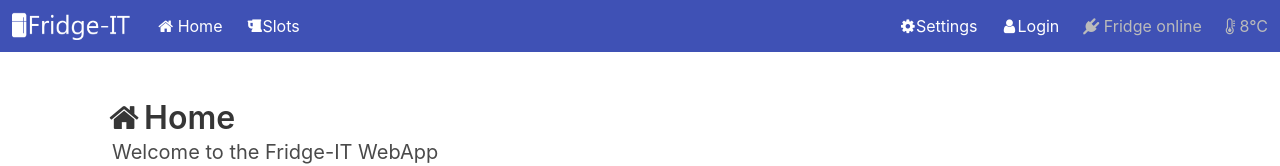
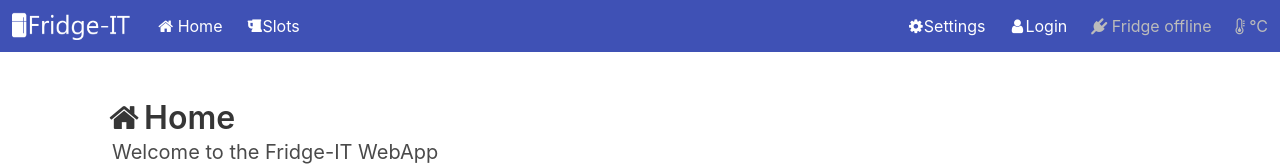
Before and after one commit to leo-mao/Fridge_IT, a Vue app: page / in a window 1280 px wide. Shown: the top 166 px of the page. Built offline with nearby package versions, Linux system fonts and the light colour scheme; no server answers.

Commit message:
the fridge temperature and status is now set with real data

```diff
--- a/src/App.vue
+++ b/src/App.vue
@@ -1,16 +1,18 @@
 <template>
   <div id="app">
-    <navbar></navbar>
+    <navbar :frigeTemperature="frigeTemperature" :fridgeStatus="fridgeStatus"></navbar>
 
     <div class="container">
       <!-- components -->
       <router-view></router-view>
     </div>
-    <footermobile></footermobile>
+    <footermobile :frigeTemperature="frigeTemperature" :fridgeStatus="fridgeStatus"></footermobile>
   </div>
 </template>
 
 <script>
+  import axios from 'axios';
+
   // styles
   import '../node_modules/bulma/css/bulma.css';
   import '../node_modules/font-awesome/css/font-awesome.css';
@@ -19,14 +21,26 @@
   import Navbar from './components/fragments/Navbar';
   import Footermobile from './components/fragments/Footermobile';
 
-  // scripts
-  // import './scripts/burger-toggle';
-
   export default {
     name: 'app',
     components: {
       Navbar,
       Footermobile,
+    },
+    created() {
+      const FRIDGE_STATUS_URL = 'http://oslab1.hs-el.de:2080/fridge/status/';
+
+      // fridge status request
+      axios.get(FRIDGE_STATUS_URL).then((fridgeStatusResponse) => {
+        this.frigeTemperature = fridgeStatusResponse.data.targetTemperature;
+        this.fridgeStatus = 'online';
+      });
+    },
+    data() {
+      return {
+        frigeTemperature: null,
+        fridgeStatus: 'offline',
+      };
     },
   };
 </script>
--- a/src/components/Slot.vue
+++ b/src/components/Slot.vue
@@ -50,7 +50,6 @@
     },
     // Fetches posts when the component is created.
     created() {
-      // url for the slot
       const SLOT_URL = 'http://oslab1.hs-el.de:2080/slot/' + this.$route.params.id + '/';
 
       // slot request
--- a/src/components/fragments/Footermobile.vue
+++ b/src/components/fragments/Footermobile.vue
@@ -4,15 +4,21 @@
       <div class="content has-text-centered">
         <p>
           <i class="fa fa-plug" aria-hidden="true"></i>
-          <label>&nbsp;Fridge online</label><br>
+          <label>&nbsp;Fridge {{ fridgeStatus }}</label><br>
           <i class="fa fa-thermometer-quarter" aria-hidden="true"></i>
-          : <span style="color: #0000ff;">8°C</span>
+          : <span style="color: #0000ff;">{{ frigeTemperature }}°C</span>
         </p>
       </div>
     </div>
   </footer>
 </template>
 
+<script>
+  export default {
+    props: ['frigeTemperature', 'fridgeStatus'],
+  };
+</script>
+
 <style>
   .footer {
     margin-top: 1rem;
--- a/src/components/fragments/Navbar.vue
+++ b/src/components/fragments/Navbar.vue
@@ -36,11 +36,11 @@
         </router-link>
         <span class="navbar-item is-hidden-mobile no-item">
           <i class="fa fa-plug" aria-hidden="true"></i>
-          <label>&nbsp;Fridge online</label>
+          <label>&nbsp;Fridge {{ fridgeStatus }}</label>
         </span>
         <span class="navbar-item is-hidden-mobile no-item">
           <i class="fa fa-thermometer-quarter" aria-hidden="true"></i>
-          <span>&nbsp;8°C</span>
+          <span>&nbsp;{{ frigeTemperature }}°C</span>
         </span>
       </div>
     </div>
@@ -49,6 +49,7 @@
 
 <script>
   export default {
+    props: ['frigeTemperature', 'fridgeStatus'],
     data() {
       return {
         navbarMenuIsActive: false,
```
